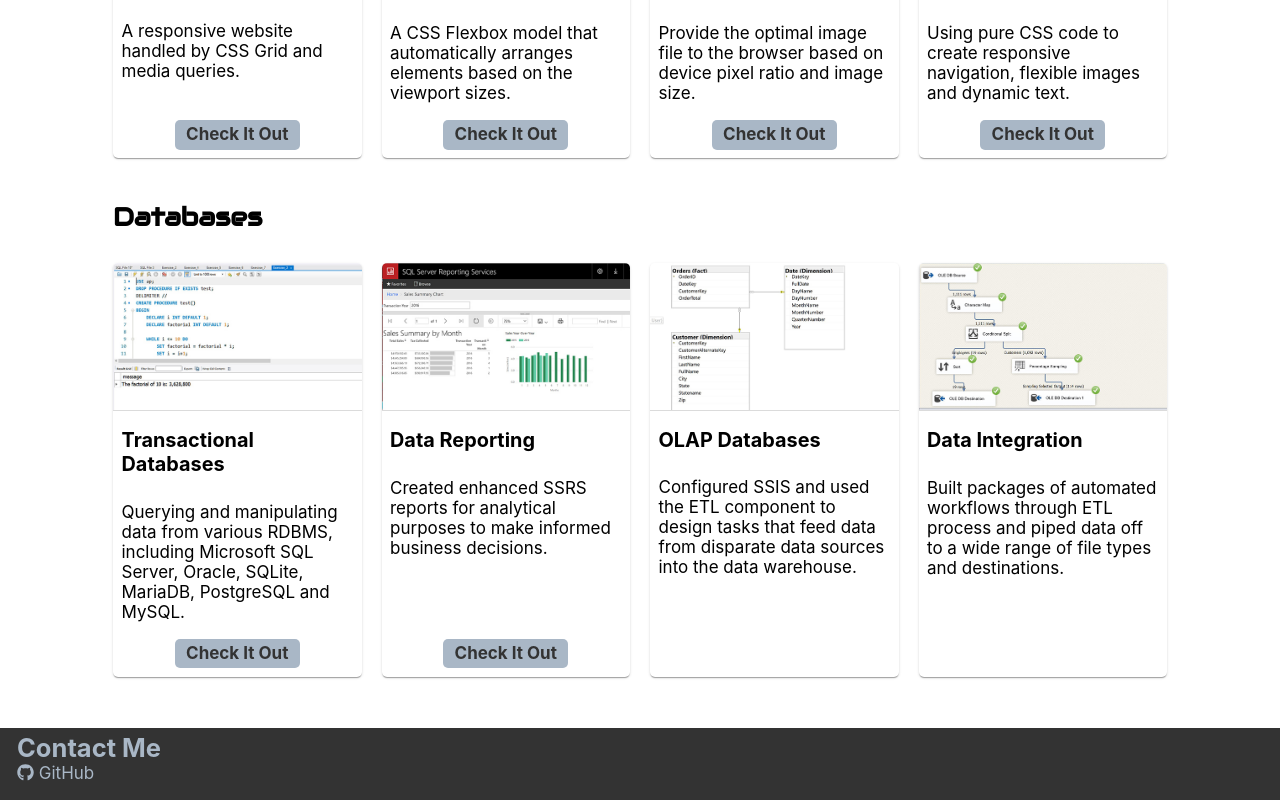
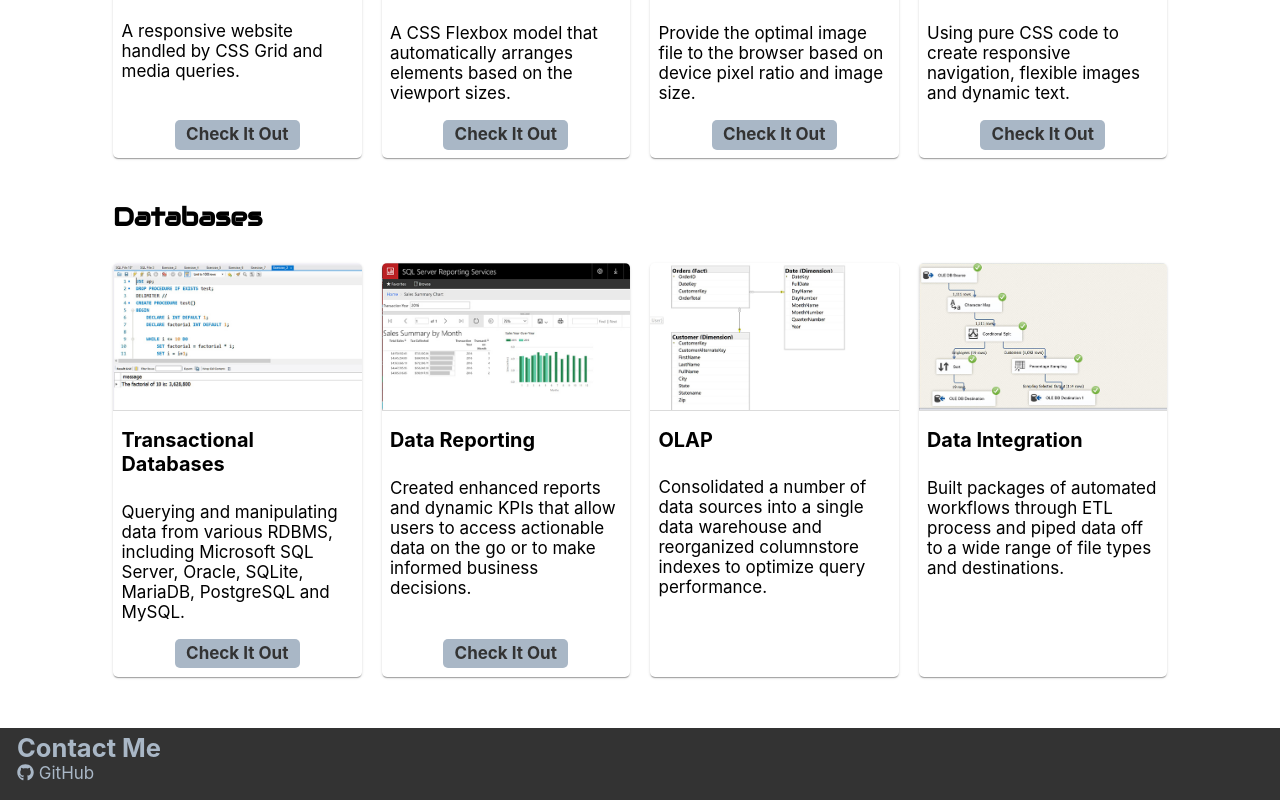
Before and after one commit to phmaa/my-app, a React (Create React App) app: page / in a window 1280 px wide. Shown: the part 1134-1934 px from the top of the page. Built offline with nearby package versions, Linux system fonts and the light colour scheme.

Commit message:
modify card

```diff
--- a/src/components/Projects.js
+++ b/src/components/Projects.js
@@ -30,11 +30,11 @@ const sections = [
       link: 'https://phmaa.github.io/scripts'},
       {image:'images/report-350.jpg',
       title:'Data Reporting',
-      para:'Created enhanced SSRS reports for analytical purposes to make informed business decisions.',
+      para:'Created enhanced reports and dynamic KPIs that allow users to access actionable data on the go or to make informed business decisions.',
       link: 'https://phmaa.github.io/reporting/'},
       {image:'images/diagram-350.jpg',
-      title:'OLAP Databases',
-      para:'Configured SSIS and used the ETL component to design tasks that feed data from disparate data sources into the data warehouse.'},
+      title:'OLAP',
+      para:'Consolidated a number of data sources into a single data warehouse and reorganized columnstore indexes to optimize query performance.'},
       {image:'images/package-350.jpg',
       title:'Data Integration',
       para:'Built packages of automated workflows through ETL process and piped data off to a wide range of file types and destinations.'}]
```
